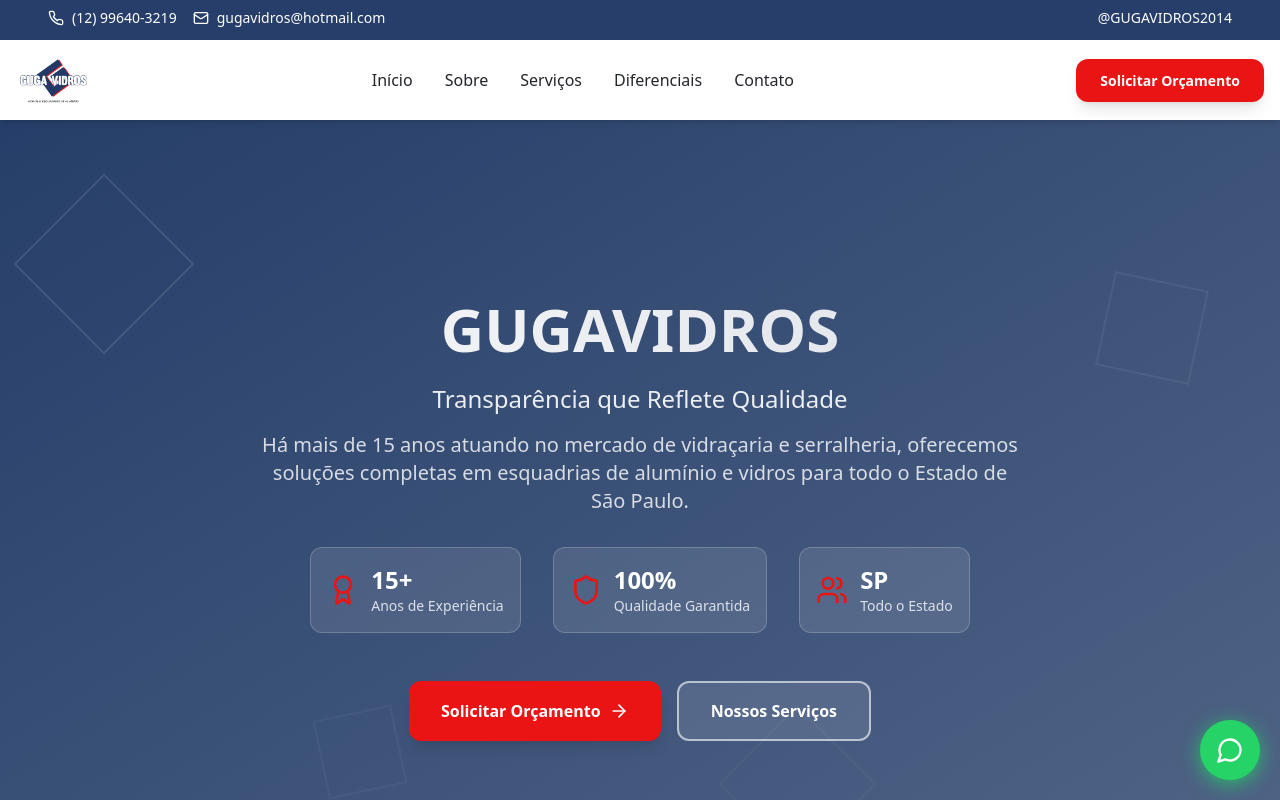
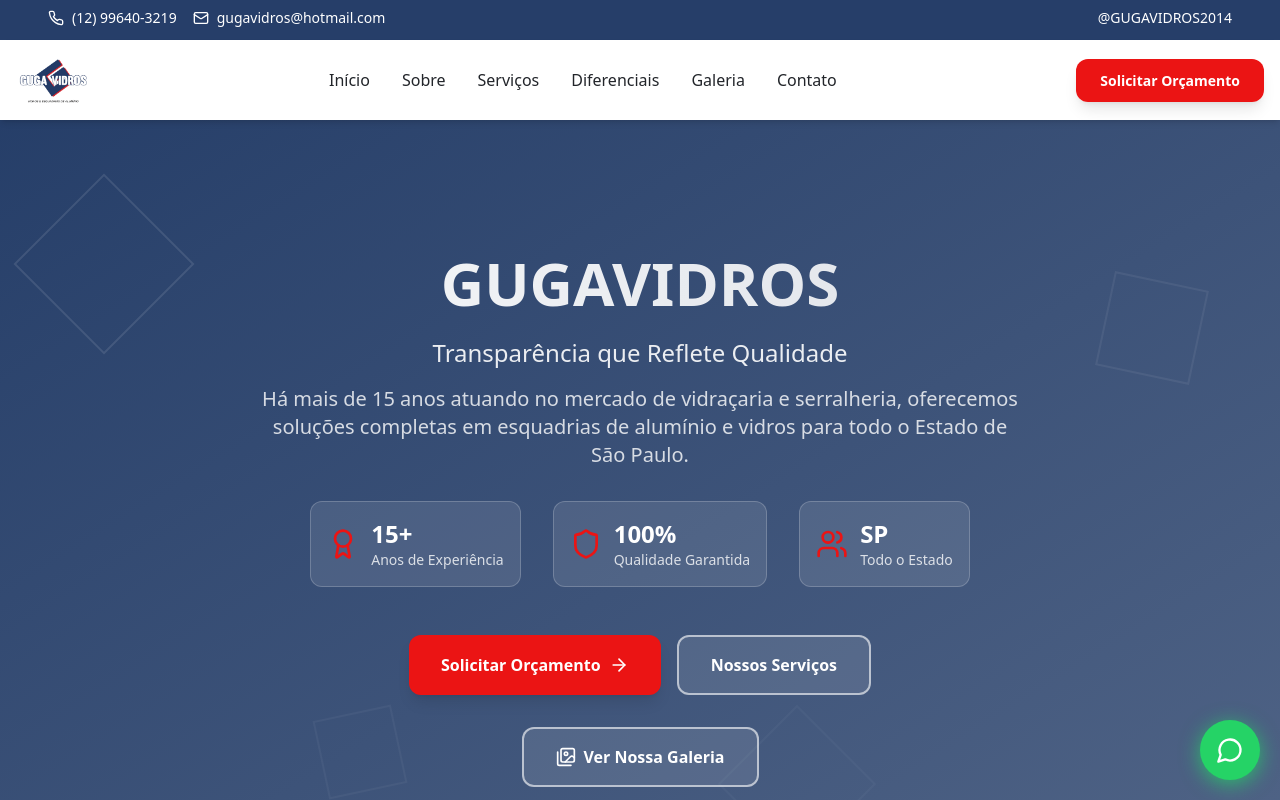
Before and after one commit to DevZipMateus/gugavidros-web-craft, a React (Vite) app: page / in a window 1280 px wide. Shown: the top 800 px of the page. Built offline with nearby package versions, Linux system fonts and the light colour scheme.

Commit message:
Add gallery link to header
Add "Galeria" link to the header navigation and a "Ver nossa galeria" button to the main content of the homepage. This provides users with direct access to the new gallery page.

```diff
--- /dev/null
+++ b/src/components/GalleryButton.tsx
@@ -0,0 +1,18 @@
+
+import { Images } from 'lucide-react';
+
+const GalleryButton = () => {
+  return (
+    <div className="flex justify-center mt-8 animate-fade-in" style={{ animationDelay: '1s' }}>
+      <a
+        href="/galeria"
+        className="btn-outline inline-flex items-center gap-2"
+      >
+        <Images className="w-5 h-5" />
+        Ver Nossa Galeria
+      </a>
+    </div>
+  );
+};
+
+export default GalleryButton;
--- a/src/components/Header.tsx
+++ b/src/components/Header.tsx
@@ -20,6 +20,7 @@ const Header = () => {
     { href: '#sobre', label: 'Sobre' },
     { href: '#servicos', label: 'Serviços' },
     { href: '#diferenciais', label: 'Diferenciais' },
+    { href: '/galeria', label: 'Galeria' },
     { href: '#contato', label: 'Contato' },
   ];
 
--- a/src/components/Hero.tsx
+++ b/src/components/Hero.tsx
@@ -1,5 +1,6 @@
 
 import { ArrowRight, Shield, Award, Users } from 'lucide-react';
+import GalleryButton from './GalleryButton';
 
 const Hero = () => {
   return (
@@ -76,6 +77,9 @@ const Hero = () => {
               Nossos Serviços
             </a>
           </div>
+
+          {/* Gallery Button */}
+          <GalleryButton />
         </div>
       </div>
 
```
